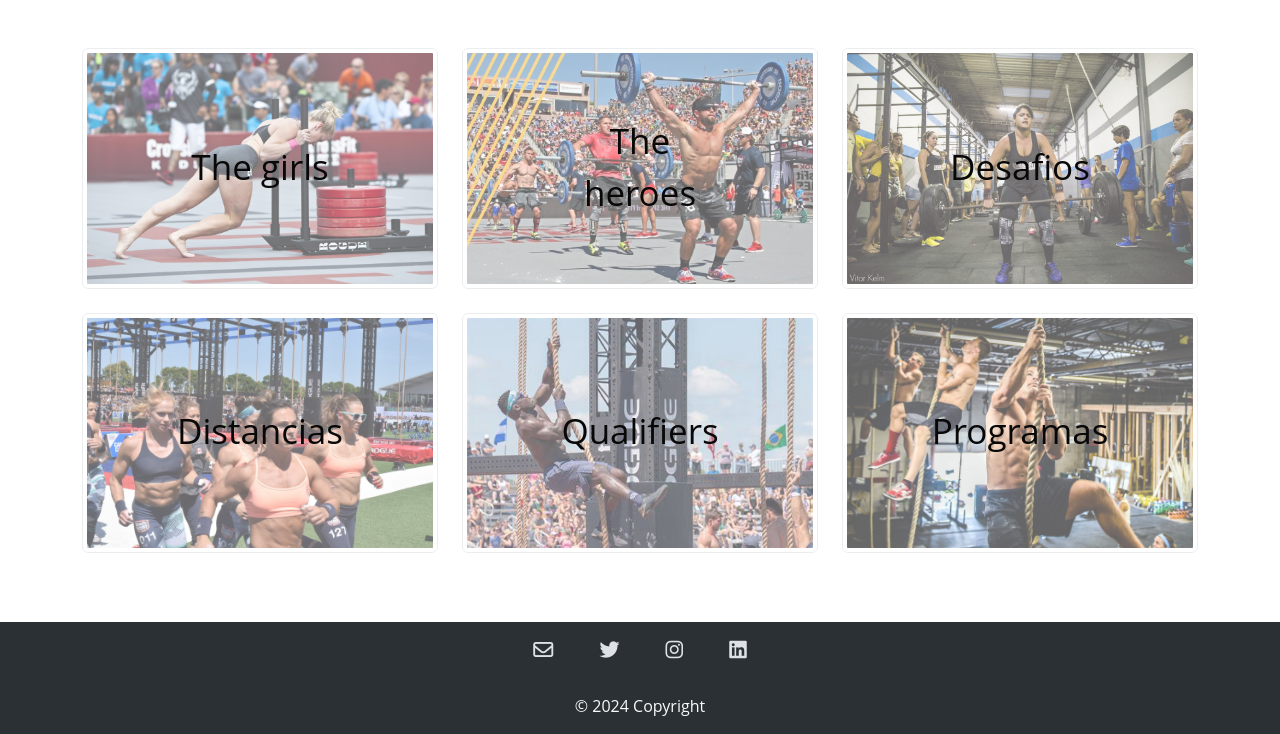
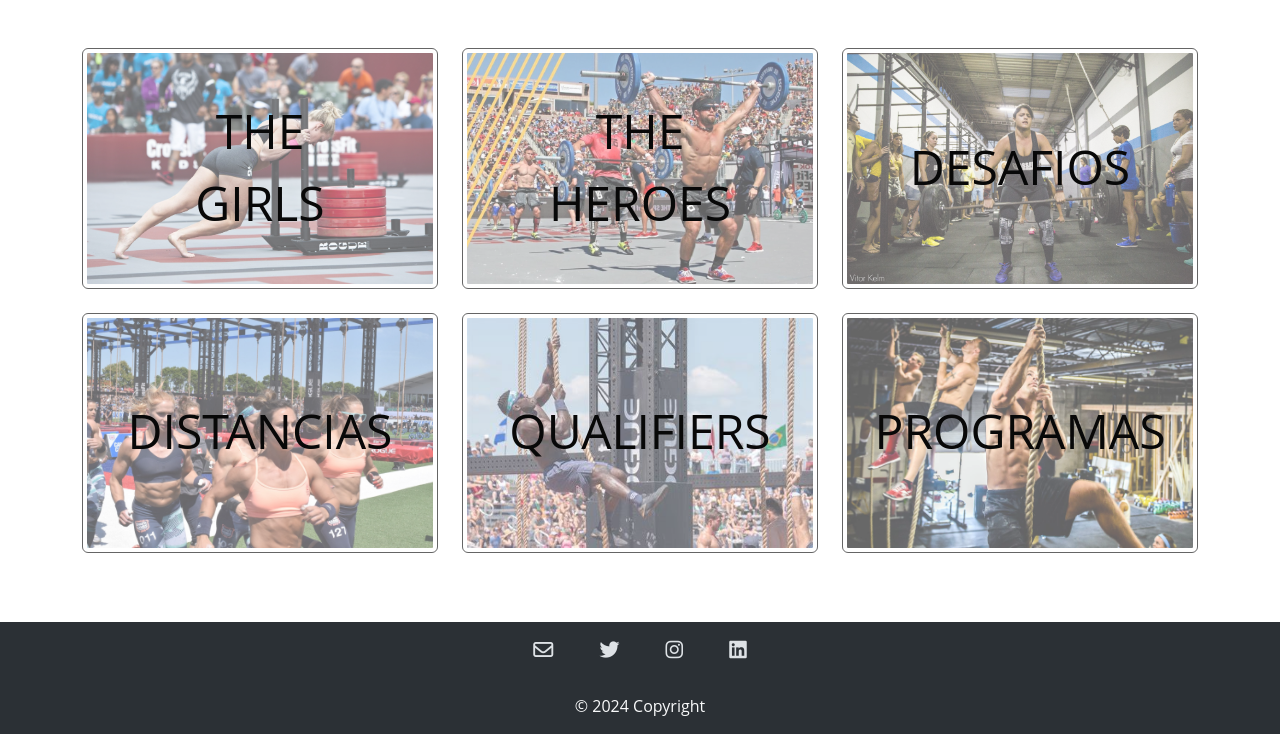
Before and after one commit to ZarakiKempachi/Inmortalwarrior, a PHP site: page /usuario/wods.php in a window 1280 px wide. Shown: the part 66-800 px from the top of the page. Run offline with PHP 8.4, Linux system fonts and the light colour scheme; some libraries are stand-ins or nearby versions.

Commit message:
retoques wod y box

```diff
--- a/Proyecto/css/style.css
+++ b/Proyecto/css/style.css
@@ -281,7 +281,11 @@ align-items: center;
 .wods{
   color:white;
 
-
+}
+.img-wods{
+  border:1px solid #000000;
+  width: 100%;
+  height: 100%;
 }
 .p-4{
   border-radius: 10px;
@@ -302,6 +306,15 @@ align-items: center;
   width: 32%;
   height: 20%;
 
+}
+.overlay-text .titulo-seccion {
+
+  text-transform: uppercase;
+  font-size: 3rem;
+
+}
+.img_wods{
+  border: 1px solid #000000;
 }
 
 
--- a/Proyecto/usuario/eventos.php
+++ b/Proyecto/usuario/eventos.php
@@ -2,7 +2,7 @@
 include '../modulos/header.php';
 ?>
 
-        <section id="skills" class="skills bg-white">
+        <section id="opciones-perfil" class="skills bg-white">
             <div class="container aos-init aos-animate mb-4 " data-aos="fade-up">
 
               <div class="row">
--- a/Proyecto/usuario/wods.php
+++ b/Proyecto/usuario/wods.php
@@ -1,54 +1,66 @@
 <?php
 include '../modulos/header.php';
 ?>
-        <section class=" bg-white" id="pagina_wods">
+<section class="bg-white" id="pagina_wods">
     <div class="container mt-5">
         <div class="row">
-                    <div class="wods col-md-6 col-lg-4  mb-4">
+            <div class="wods col-md-6 col-lg-4 mb-4">
                 <a href="thegirls.php" class="image-container">
-                            <img src="../img/the_girls.jpg" class="img-thumbnail" alt="...">
+                    <img src="../img/the_girls.jpg" class=" img-wods img-thumbnail" alt="...">
                     <div class="overlay-text">
+                        <div class="titulo-seccion">
                             The girls
+                        </div>
                     </div>
                 </a>
             </div>
-                    <div class="wods col-md-6 col-lg-4  mb-4">
+            <div class="wods col-md-6 col-lg-4 mb-4">
                 <a href="theheroes.php" class="image-container">
-                            <img src="../img/the_heroes.jpg" class="img-thumbnail" alt="...">
+                    <img src="../img/the_heroes.jpg" class="img-wods  img-thumbnail" alt="...">
                     <div class="overlay-text">
+                        <div class="titulo-seccion">
                             The heroes
+                        </div>
                     </div>
                 </a>
             </div>
-                    <div class="wods col-md-6 col-lg-4  mb-4">
+            <div class="wods col-md-6 col-lg-4 mb-4">
                 <a href="desafios.php" class="image-container">
-                            <img src="../img/desafios.jpg" class="img-thumbnail" alt="...">
+                    <img src="../img/desafios.jpg" class="img-wods  img-thumbnail" alt="...">
                     <div class="overlay-text">
+                        <div class="titulo-seccion">
                             Desafios
+                        </div>
                     </div>
                 </a>
             </div>
-                    <div class="wods col-md-6 col-lg-4  mb-4">
+            <div class="wods col-md-6 col-lg-4 mb-4">
                 <a href="distancias.php" class="image-container">
-                            <img src="../img/distancias.jpg" class="img-thumbnail" alt="...">
+                    <img src="../img/distancias.jpg" class="img-wods  img-thumbnail" alt="...">
                     <div class="overlay-text">
+                        <div class="titulo-seccion">
                             Distancias
+                        </div>
                     </div>
                 </a>
             </div>
-                    <div class="wods col-md-6 col-lg-4 mb-4" class="image-container">
+            <div class="wods col-md-6 col-lg-4 mb-4">
                 <a href="qualifiers.php" class="image-container">
-                            <img src="../img/qualifiers.jpg" class="img-thumbnail" alt="...">
+                    <img src="../img/qualifiers.jpg" class="img-wods  img-thumbnail" alt="...">
                     <div class="overlay-text">
+                        <div class="titulo-seccion">
                             Qualifiers
+                        </div>
                     </div>
                 </a>
             </div>
-                    <div class="wods col-md-6 col-lg-4  mb-4" class="image-container">
+            <div class="wods col-md-6 col-lg-4 mb-4">
                 <a href="programas.php" class="image-container">
-                            <img src="../img/programas.jpg" class="img-thumbnail" alt="...">
+                    <img src="../img/programas.jpg" class="img-wods  img-thumbnail" alt="...">
                     <div class="overlay-text">
+                        <div class="titulo-seccion">
                             Programas
+                        </div>
                     </div>
                 </a>
             </div>
@@ -56,6 +68,7 @@ include '../modulos/header.php';
     </div>
 </section>
 
+
 <?php
 include '../modulos/footer.php';
 ?>
```
Also changed, not shown: Proyecto/usuario/boxes.php (+17 -16 lines), Proyecto/usuario/desafios.php (+18 -18 lines), Proyecto/usuario/distancias.php (+19 -17 lines), Proyecto/usuario/programas.php (+18 -17 lines), Proyecto/usuario/qualifiers.php (+19 -18 lines), Proyecto/usuario/theGirls.php (+18 -19 lines), Proyecto/usuario/theheroes.php (+17 -15 lines). Lines whose indentation alone changed are shown as unchanged.
